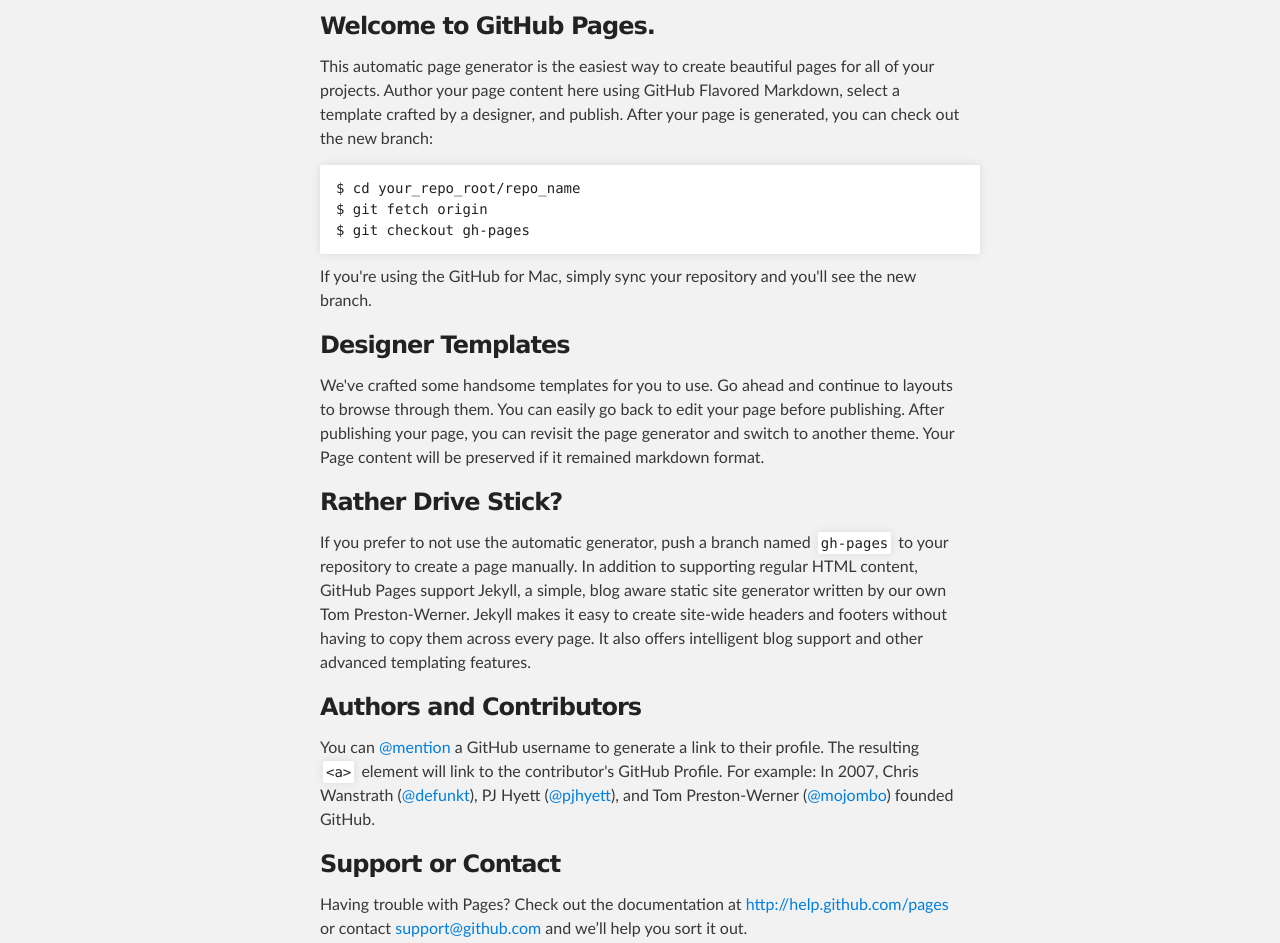
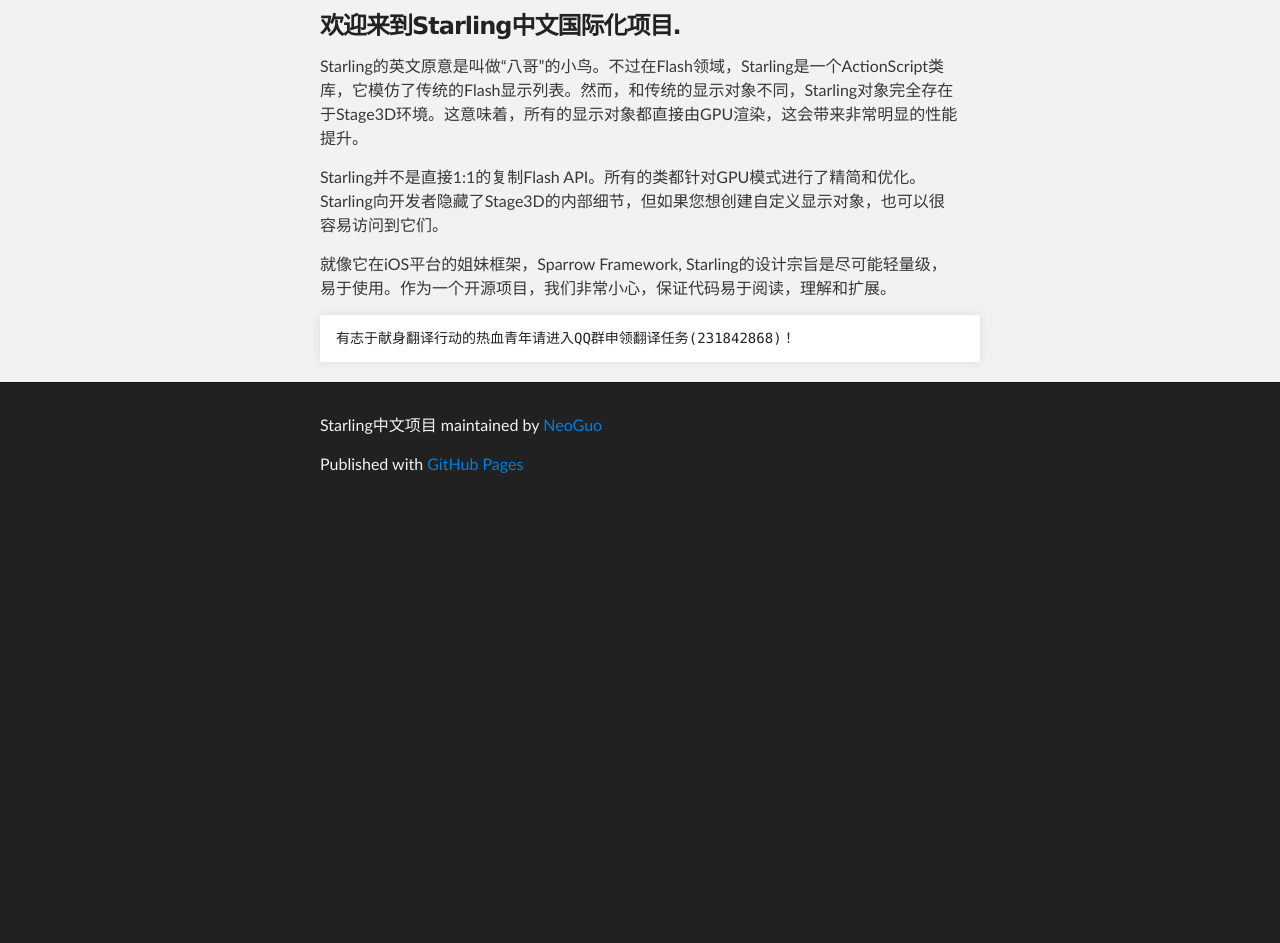
Before and after one commit to NeoGuo/StarlingChinese, a plain HTML site: page index.html in a window 1280 px wide. Shown: the part 252-1195 px from the top of the page. After the commit the page ends 800 px from the top, so only its background shows below. Drawn offline with Linux system fonts and the light colour scheme.

```diff
--- a/index.html
+++ b/index.html
@@ -31,32 +31,16 @@
     <!-- MAIN CONTENT -->
     <div id="main_content_wrap" class="outer">
       <section id="main_content" class="inner">
-        <h3>Welcome to GitHub Pages.</h3>
+        <h3>欢迎来到Starling中文国际化项目.</h3>
 
-<p>This automatic page generator is the easiest way to create beautiful pages for all of your projects. Author your page content here using GitHub Flavored Markdown, select a template crafted by a designer, and publish. After your page is generated, you can check out the new branch:</p>
+<p>Starling的英文原意是叫做“八哥”的小鸟。不过在Flash领域，Starling是一个ActionScript类库，它模仿了传统的Flash显示列表。然而，和传统的显示对象不同，Starling对象完全存在于Stage3D环境。这意味着，所有的显示对象都直接由GPU渲染，这会带来非常明显的性能提升。</p>
 
-<pre><code>$ cd your_repo_root/repo_name
-$ git fetch origin
-$ git checkout gh-pages
+<p>Starling并不是直接1:1的复制Flash API。所有的类都针对GPU模式进行了精简和优化。Starling向开发者隐藏了Stage3D的内部细节，但如果您想创建自定义显示对象，也可以很容易访问到它们。</p>
+
+<p>就像它在iOS平台的姐妹框架，Sparrow Framework, Starling的设计宗旨是尽可能轻量级，易于使用。作为一个开源项目，我们非常小心，保证代码易于阅读，理解和扩展。</p>
+
+<pre><code>有志于献身翻译行动的热血青年请进入QQ群申领翻译任务(231842868)！
 </code></pre>
-
-<p>If you're using the GitHub for Mac, simply sync your repository and you'll see the new branch.</p>
-
-<h3>Designer Templates</h3>
-
-<p>We've crafted some handsome templates for you to use. Go ahead and continue to layouts to browse through them. You can easily go back to edit your page before publishing. After publishing your page, you can revisit the page generator and switch to another theme. Your Page content will be preserved if it remained markdown format.</p>
-
-<h3>Rather Drive Stick?</h3>
-
-<p>If you prefer to not use the automatic generator, push a branch named <code>gh-pages</code> to your repository to create a page manually. In addition to supporting regular HTML content, GitHub Pages support Jekyll, a simple, blog aware static site generator written by our own Tom Preston-Werner. Jekyll makes it easy to create site-wide headers and footers without having to copy them across every page. It also offers intelligent blog support and other advanced templating features.</p>
-
-<h3>Authors and Contributors</h3>
-
-<p>You can <a href="https://github.com/blog/821" class="user-mention">@mention</a> a GitHub username to generate a link to their profile. The resulting <code>&lt;a&gt;</code> element will link to the contributor's GitHub Profile. For example: In 2007, Chris Wanstrath (<a href="https://github.com/defunkt" class="user-mention">@defunkt</a>), PJ Hyett (<a href="https://github.com/pjhyett" class="user-mention">@pjhyett</a>), and Tom Preston-Werner (<a href="https://github.com/mojombo" class="user-mention">@mojombo</a>) founded GitHub.</p>
-
-<h3>Support or Contact</h3>
-
-<p>Having trouble with Pages? Check out the documentation at <a href="http://help.github.com/pages">http://help.github.com/pages</a> or contact <a href="mailto:support@github.com">support@github.com</a> and we’ll help you sort it out.</p>
       </section>
     </div>
 
```
Also changed, not shown: params.json (+1 -1 lines).
